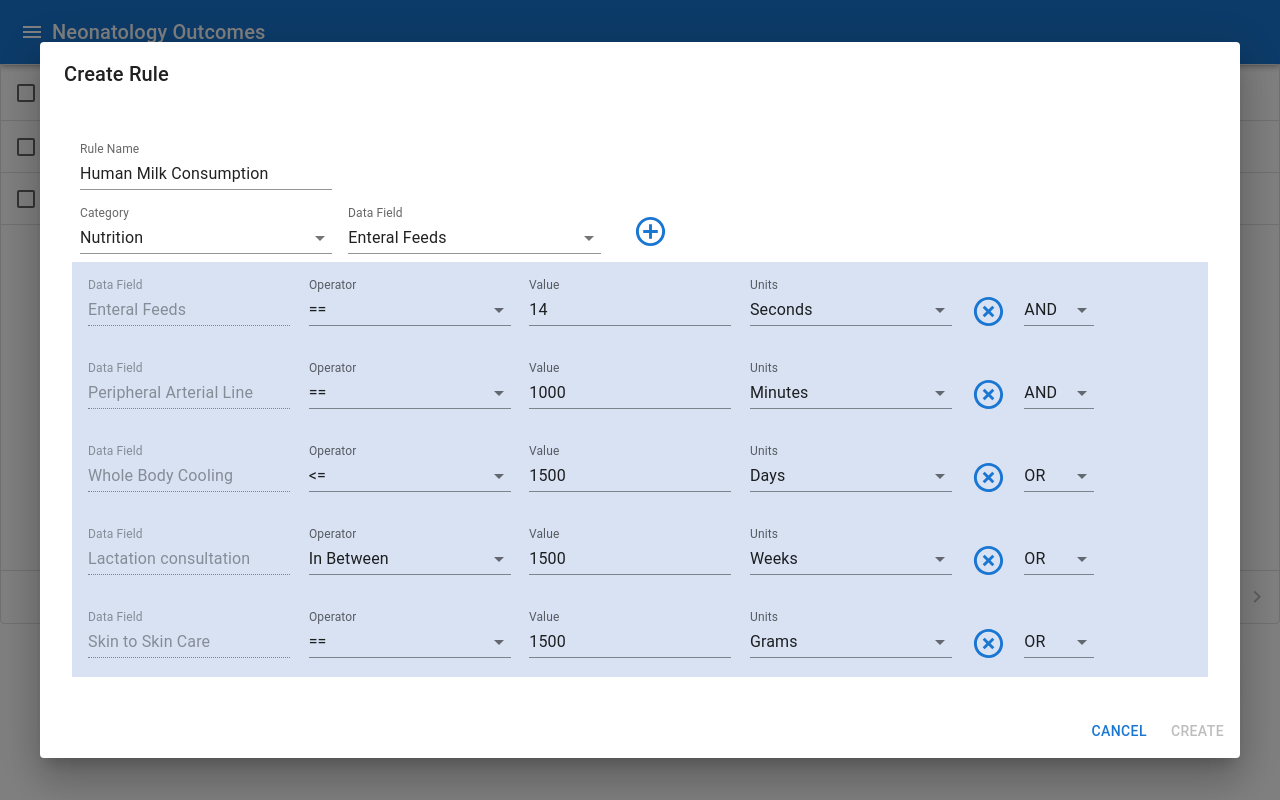
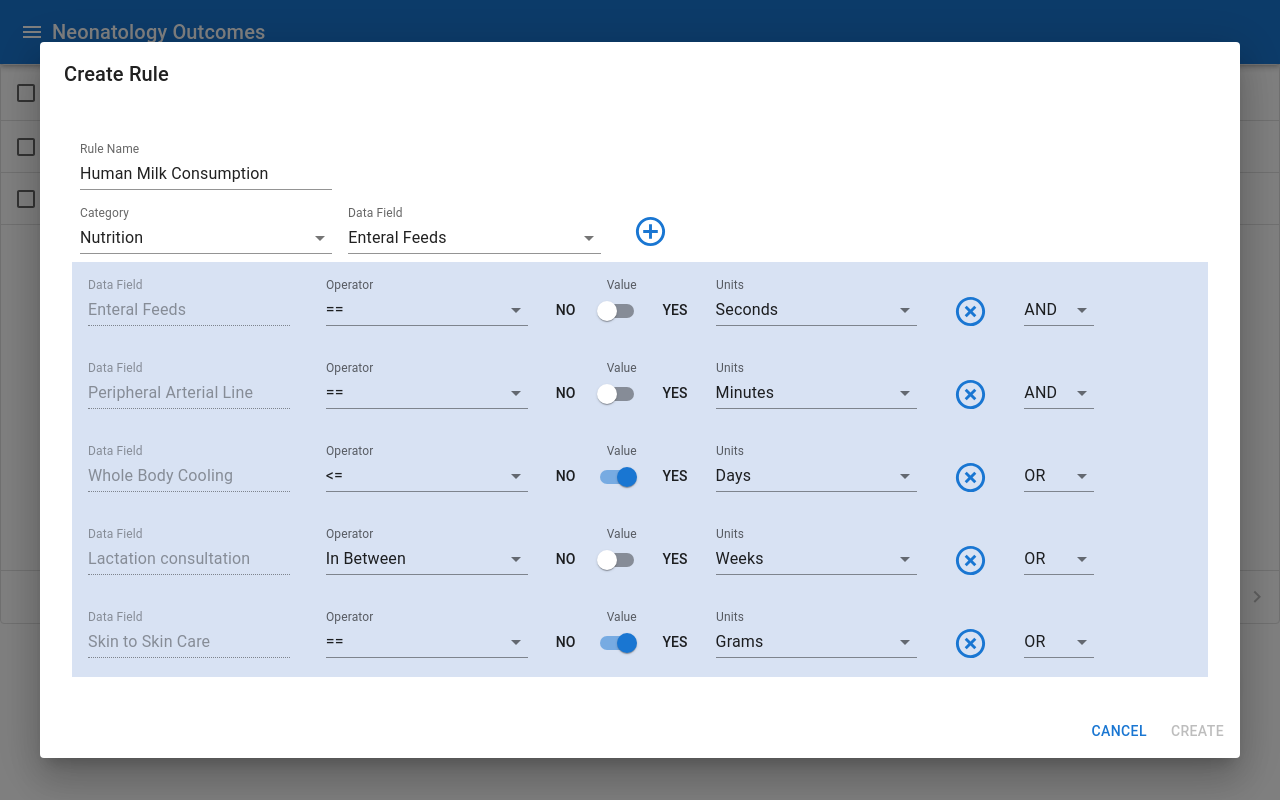
Before and after one commit to Neonatology-Outcomes/Frontend, a React (Create React App) app: page /rules in a window 1280 px wide. Both pictures are taken after a click on the button 1204 px from the left and 684 px from the top of the page. Built offline with nearby package versions, Linux system fonts and the light colour scheme.

Commit message:
fixed value field, using Switch component

```diff
--- a/src/components/Condition/index.js
+++ b/src/components/Condition/index.js
@@ -3,8 +3,9 @@ import TextField from '@mui/material/TextField';
 import MenuItem from '@mui/material/MenuItem';
 import FormControl from '@mui/material/FormControl';
 import Box from '@mui/material/Box';
-import { IconButton } from '@mui/material';
+import { Grid, IconButton, Switch, Typography } from '@mui/material';
 import HighlightOffIcon from '@mui/icons-material/HighlightOff';
+import FormControlLabel from '@mui/material/FormControlLabel';
 import { unitsList } from '../../constants/data/rulesMocks';
 
 const Condition = ({ condition, removeCondition }) => {
@@ -13,6 +14,7 @@ const Condition = ({ condition, removeCondition }) => {
 	const [value, setValue] = useState(condition.value);
 	const [units, setUnits] = useState(condition.units.value);
 	const [conditionOperator, setConditionOperator] = useState(condition.conditionOperator);
+
 
 	const operators = [
 		{
@@ -56,8 +58,8 @@ const Condition = ({ condition, removeCondition }) => {
 		setOperator(event.target.value);
 	}
 
-	const handleChangeValue = (event) => {
-		setValue(event.target.value);
+	const handleChangeValue = () => {
+		setValue(!value)
 	}
 
 	const handleChangeUnits = (event) => {
@@ -108,15 +110,32 @@ const Condition = ({ condition, removeCondition }) => {
 						))}
 					</TextField>
 
-
-					<TextField
-						id="value"
-						type="text"
-						label="Value"
-						value={value}
-						onChange={handleChangeValue}
-						variant="standard"
-					/>
+					<Grid  alignItems="center" mt="0.5rem">
+						<Typography
+							variant="label"
+							component="div"
+							fontSize="0.75rem"
+							fontWeight="400"
+							color="rgba(0, 0, 0, 0.6);"
+							fontFamily="'Roboto','Helvetica','Arial',sans-serif"
+							textAlign="center"
+						>
+							Value
+						</Typography>
+						<Grid container alignItems="center">
+							<Typography variant="subtitle2" component="div" sx={{ mr: '1.5rem' }}>
+								NO
+							</Typography>
+								<FormControlLabel
+									control={<Switch checked={value} onChange={handleChangeValue} />}
+									label=""
+									labelPlacement="end"
+								/>
+							<Typography variant="subtitle2" component="div">
+								YES
+							</Typography>
+						</Grid>
+					</Grid>
 
 					<TextField
 						id="units"
@@ -138,13 +157,11 @@ const Condition = ({ condition, removeCondition }) => {
 						<HighlightOffIcon color="primary" fontSize="large" />
 					</IconButton>
 
-
-
 					<TextField
 						id="condition_operator"
 						select
 						value={conditionOperator}
-						onChange={handleChangeUnits}
+						onChange={handleChangeConditionOperator}
 						variant="standard"
 						style={{ width: '70px', marginTop: '1.5rem' }}
 					>
@@ -154,22 +171,6 @@ const Condition = ({ condition, removeCondition }) => {
 							</MenuItem>
 						))}
 					</TextField>
-
-					{/* <TextField
-                        id="data-field"
-                        select
-                        label="Date Field"
-                        onChange={handleChangeDataField}
-                        value={dataField}
-                        // helperText="Please select your currency"
-                        variant="standard"
-                    >
-                        {dataFields.map((option) => (
-                            <MenuItem key={option.value} value={option.value}>
-                                {option.label}
-                            </MenuItem>
-                        ))}
-                    </TextField> */}
 				</Box>
 			</Box>
 
--- a/src/components/Rules/Form/index.js
+++ b/src/components/Rules/Form/index.js
@@ -1,6 +1,6 @@
 import React, { useEffect, useState } from 'react';
 import { PropTypes } from 'prop-types';
-import {findIndex, filter } from 'ramda';
+import { filter } from 'ramda';
 import Button from '@mui/material/Button';
 import TextField from '@mui/material/TextField';
 import Dialog from '@mui/material/Dialog';
--- a/src/constants/data/rulesMocks.js
+++ b/src/constants/data/rulesMocks.js
@@ -80,7 +80,7 @@ export const conditionsList = [
 			value: '2',
 			label: '<=',
 		},
-		value: '14',
+		value: false,
 		units: {
 			value: '1',
 			label: 'Seconds',
@@ -97,7 +97,7 @@ export const conditionsList = [
 			value: '2',
 			label: '>=',
 		},
-		value: '1000',
+		value: false,
 		units: {
 			value: '2',
 			label: 'Minutes',
@@ -114,7 +114,7 @@ export const conditionsList = [
 			value: '1',
 			label: '<=',
 		},
-		value: '1500',
+		value: true,
 		units: {
 			value: '3',
 			label: 'Days',
@@ -131,7 +131,7 @@ export const conditionsList = [
 			value: '4',
 			label: '<=',
 		},
-		value: '1500',
+		value: false,
 		units: {
 			value: '4',
 			label: 'Weeks',
@@ -148,7 +148,7 @@ export const conditionsList = [
 			value: '2',
 			label: '<=',
 		},
-		value: '1500',
+		value: true,
 		units: {
 			value: '5',
 			label: 'Grams',
```
